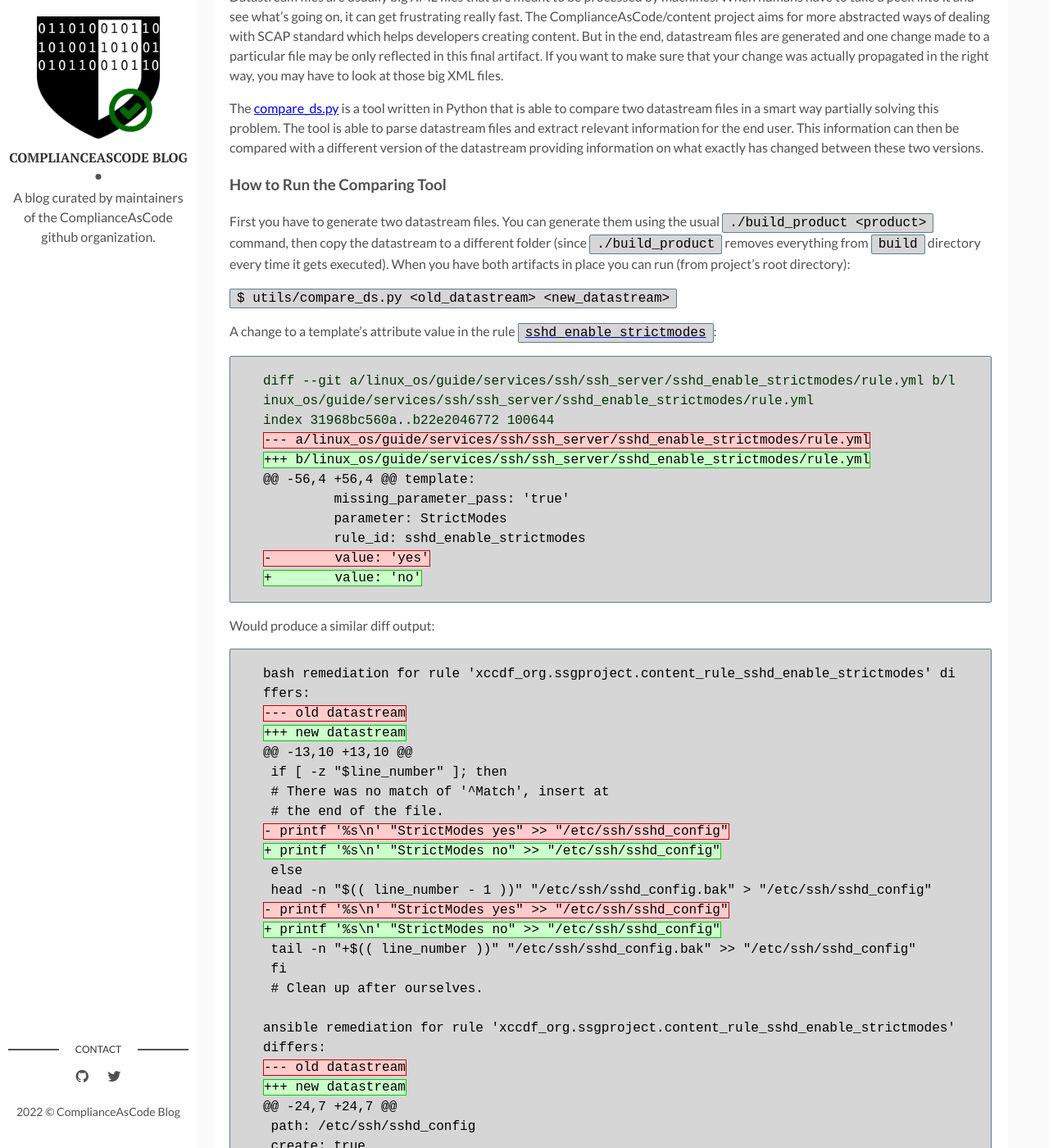
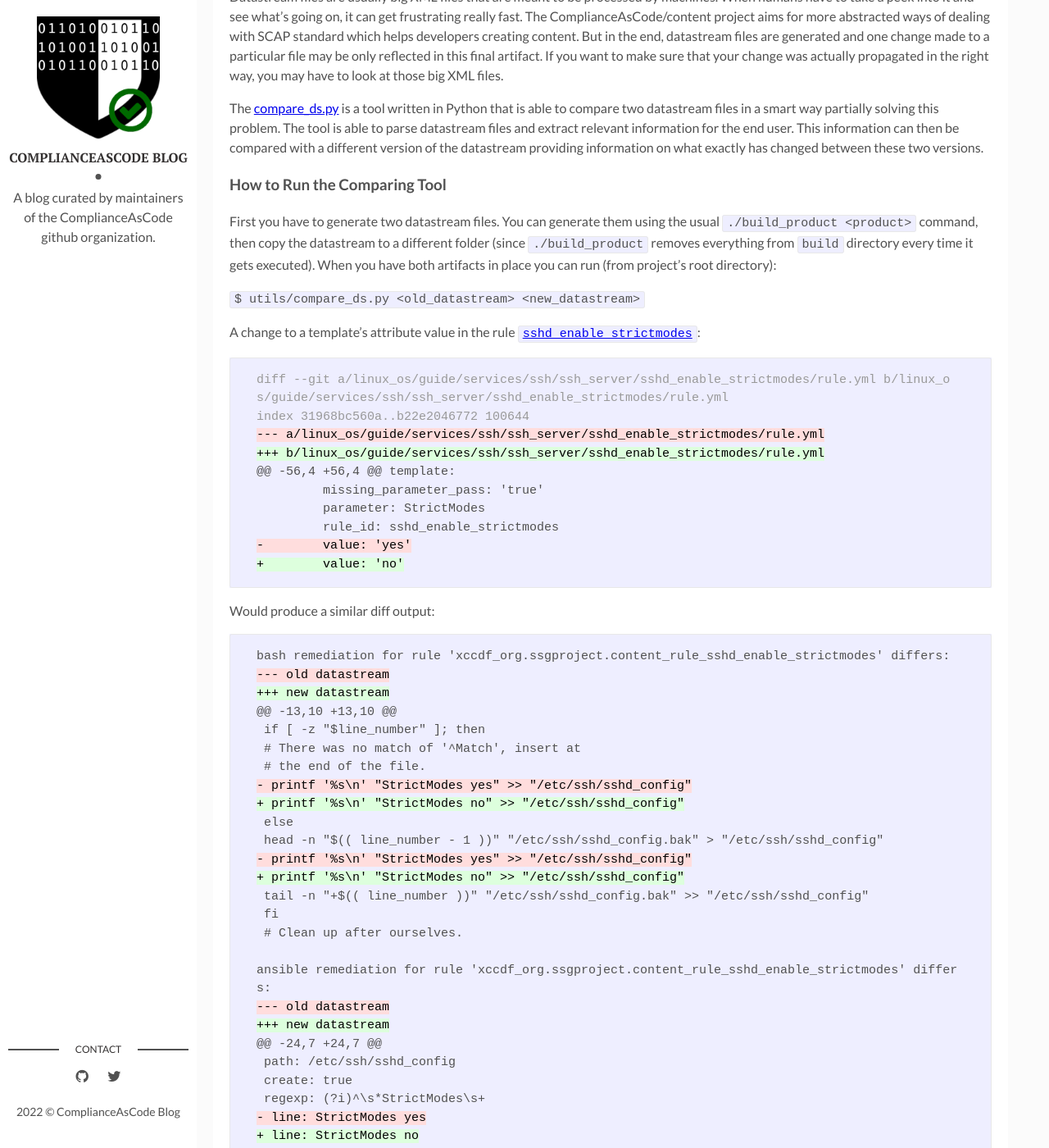
Before and after one commit to ComplianceAsCode/ComplianceAsCode.github.io, a Jekyll site: the page built from _posts/2021-11-11-comparing-datastream-tool.md, in a window 1280 px wide and 1400 px high, scrolled down 214 px. Shown: the whole window at 82% size. Built offline with Jekyll 4.4.1, drawn with Linux system fonts in a browser that asks for light colours; comment, search, counter and statistics services are not loaded.

Commit message:
Impove textbox highlighting.

```diff
--- a/_includes/pagination.html
+++ b/_includes/pagination.html
@@ -3,9 +3,9 @@
     <ul>
       {% if paginator.previous_page %}
         {% if paginator.previous_page == 1 %}
-        <p><a class="newer-posts" href="{{ site.baseurl }}/"><i class="fa fa-long-arrow-left" aria-hidden="true"></i></a></p>
+        <p><a class="newer-posts" href="{{ site.baseurl }}/"><i class="fa fa-long-arrow-left fa-lg" aria-hidden="true"></i></a></p>
         {% else %}
-        <p><a class="newer-posts" href="{{ site.baseurl }}/page/{{ paginator.previous_page }}/"><i class="fa fa-long-arrow-left" aria-hidden="true"></i></a></p>
+        <p><a class="newer-posts" href="{{ site.baseurl }}/page/{{ paginator.previous_page }}/"><i class="fa fa-long-arrow-left fa-lg" aria-hidden="true"></i></a></p>
         {% endif %}
       {% endif %}
 
@@ -14,7 +14,7 @@
       {% endif %}
 
       {% if paginator.next_page %}
-      <p><a class="older-posts" href="{{ site.baseurl }}/page/{{ paginator.next_page }}/"><i class="fa fa-long-arrow-right" aria-hidden="true"></i></a></p>
+      <p><a class="older-posts" href="{{ site.baseurl }}/page/{{ paginator.next_page }}/"><i class="fa fa-long-arrow-right fa-lg" aria-hidden="true"></i></a></p>
       {% endif %}
     </ul>
   </nav>
--- a/_layouts/post.html
+++ b/_layouts/post.html
@@ -24,7 +24,6 @@ layout: main
         <div class="page-share">
           <a href="https://twitter.com/intent/tweet?text={{ page.title }}&url={{ site.url }}{{ page.url }}" title="Share on Twitter" rel="nofollow" target="_blank">Twitter</a>
           <a href="https://facebook.com/sharer.php?u={{ site.url }}{{ page.url }}" title="Share on Facebook" rel="nofollow" target="_blank">Facebook</a>
-          <a href="https://plus.google.com/share?url={{ site.url }}{{ page.url }}" title="Share on Google+" rel="nofollow" target="_blank">Google+</a>
         </div>
         <div class="page-tag">
           {% for tag in page.tags %}
--- a/assets/css/main.css
+++ b/assets/css/main.css
@@ -133,18 +133,14 @@ strong {
   font-weight: bolder;
 }
 
-/**
- * 1. Correct the inheritance and scaling of font size in all browsers.
- * 2. Correct the odd `em` font sizing in all browsers.
- */
-code,
-kbd,
-samp {
-  font-family: monospace, monospace;
-  /* 1 */
-  font-size: 1em;
-  /* 2 */
-}
+/** Code formatting */
+pre, code { font-size: 15px; border: 1px solid #e8e8e8; border-radius: 3px; background-color: #eef; }
+
+code { padding: 1px 5px; }
+
+pre { padding: 8px 12px; overflow-x: auto; }
+
+pre > code { border: 0; padding-right: 0; padding-left: 0; }
 
 /**
  * Add the correct font style in Android 4.3-.
@@ -436,327 +432,128 @@ template {
   display: none;
 }
 
-.highlight {
-  /* background-color: #faf9f9; */
-  background-color: rgb(214, 214, 214);
-  -webkit-border-radius: 3px;
-          border-radius: 3px;
-  margin: 0;
-}
+/** Syntax highlighting styles */
+.highlight { background: #fff; }
 
-.highlighter-rouge {
-  color: #000000;
-  font-weight: 400;
-  border: 1px solid #607D8B;
-  background-color: rgb(214, 214, 214);
-  -webkit-border-radius: 2px;
-          border-radius: 2px;
-  padding: 0.1rem 0.5rem;
-}
+.highlighter-rouge .highlight { background: #eef; }
 
-.highlight .hll {
-  background-color: #ffc;
-}
+.highlight .c { color: #998; font-style: italic; }
 
-.highlight .c {
-  color: #999;
-}
+.highlight .err { color: #a61717; background-color: #e3d2d2; }
 
-/* Comment */
-.highlight .err {
-  color: #a00;
-  background-color: #faa;
-}
+.highlight .k { font-weight: bold; }
 
-/* Error */
-.highlight .k {
-  color: #069;
-}
+.highlight .o { font-weight: bold; }
 
-/* Keyword */
-.highlight .o {
-  color: #555;
-}
+.highlight .cm { color: #998; font-style: italic; }
 
-/* Operator */
-.highlight .cm {
-  color: #09f;
-  font-style: italic;
-}
+.highlight .cp { color: #999; font-weight: bold; }
 
-/* Comment.Multiline */
-.highlight .cp {
-  color: #099;
-}
+.highlight .c1 { color: #998; font-style: italic; }
 
-/* Comment.Preproc */
-.highlight .c1 {
-  color: #999;
-}
+.highlight .cs { color: #999; font-weight: bold; font-style: italic; }
 
-/* Comment.Single */
-.highlight .cs {
-  color: #999;
-}
+.highlight .gd { color: #000; background-color: #fdd; }
 
-/* Comment.Special */
-.highlight .gd {
-  background-color: #fcc;
-  border: 1px solid #c00;
-}
+.highlight .gd .x { color: #000; background-color: #faa; }
 
-/* Generic.Deleted */
-.highlight .ge {
-  font-style: italic;
-}
+.highlight .ge { font-style: italic; }
 
-/* Generic.Emph */
-.highlight .gr {
-  color: #f00;
-}
+.highlight .gr { color: #a00; }
 
-/* Generic.Error */
-.highlight .gh {
-  color: #030;
-}
+.highlight .gh { color: #999; }
 
-/* Generic.Heading */
-.highlight .gi {
-  background-color: #cfc;
-  border: 1px solid #0c0;
-}
+.highlight .gi { color: #000; background-color: #dfd; }
 
-/* Generic.Inserted */
-.highlight .go {
-  color: #aaa;
-}
+.highlight .gi .x { color: #000; background-color: #afa; }
 
-/* Generic.Output */
-.highlight .gp {
-  color: #009;
-}
+.highlight .go { color: #888; }
 
-/* Generic.Prompt */
-/* Generic.Strong */
-.highlight .gu {
-  color: #030;
-}
+.highlight .gp { color: #555; }
 
-/* Generic.Subheading */
-.highlight .gt {
-  color: #9c6;
-}
+.highlight .gs { font-weight: bold; }
 
-/* Generic.Traceback */
-.highlight .kc {
-  color: #069;
-}
+.highlight .gu { color: #aaa; }
 
-/* Keyword.Constant */
-.highlight .kd {
-  color: #069;
-}
+.highlight .gt { color: #a00; }
 
-/* Keyword.Declaration */
-.highlight .kn {
-  color: #069;
-}
+.highlight .kc { font-weight: bold; }
 
-/* Keyword.Namespace */
-.highlight .kp {
-  color: #069;
-}
+.highlight .kd { font-weight: bold; }
 
-/* Keyword.Pseudo */
-.highlight .kr {
-  color: #069;
-}
+.highlight .kp { font-weight: bold; }
 
-/* Keyword.Reserved */
-.highlight .kt {
-  color: #078;
-}
+.highlight .kr { font-weight: bold; }
 
-/* Keyword.Type */
-.highlight .m {
-  color: #f60;
-}
+.highlight .kt { color: #458; font-weight: bold; }
 
-/* Literal.Number */
-.highlight .s {
-  color: #d44950;
-}
+.highlight .m { color: #099; }
 
-/* Literal.String */
-.highlight .na {
-  color: #4f9fcf;
-}
+.highlight .s { color: #d14; }
 
-/* Name.Attribute */
-.highlight .nb {
-  color: #366;
-}
+.highlight .na { color: #008080; }
 
-/* Name.Builtin */
-.highlight .nc {
-  color: #0a8;
-}
+.highlight .nb { color: #0086B3; }
 
-/* Name.Class */
-.highlight .no {
-  color: #360;
-}
+.highlight .nc { color: #458; font-weight: bold; }
 
-/* Name.Constant */
-.highlight .nd {
-  color: #99f;
-}
+.highlight .no { color: #008080; }
 
-/* Name.Decorator */
-.highlight .ni {
-  color: #999;
-}
+.highlight .ni { color: #800080; }
 
-/* Name.Entity */
-.highlight .ne {
-  color: #c00;
-}
+.highlight .ne { color: #900; font-weight: bold; }
 
-/* Name.Exception */
-.highlight .nf {
-  color: #c0f;
-}
+.highlight .nf { color: #900; font-weight: bold; }
 
-/* Name.Function */
-.highlight .nl {
-  color: #99f;
-}
+.highlight .nn { color: #555; }
 
-/* Name.Label */
-.highlight .nn {
-  color: #0cf;
-}
+.highlight .nt { color: #000080; }
 
-/* Name.Namespace */
-.highlight .nt {
-  color: #2f6f9f;
-}
+.highlight .nv { color: #008080; }
 
-/* Name.Tag */
-.highlight .nv {
-  color: #033;
-}
+.highlight .ow { font-weight: bold; }
 
-/* Name.Variable */
-.highlight .ow {
-  color: #000;
-}
+.highlight .w { color: #bbb; }
 
-/* Operator.Word */
-.highlight .w {
-  color: #bbb;
-}
+.highlight .mf { color: #099; }
 
-/* Text.Whitespace */
-.highlight .mf {
-  color: #f60;
-}
+.highlight .mh { color: #099; }
 
-/* Literal.Number.Float */
-.highlight .mh {
-  color: #f60;
-}
+.highlight .mi { color: #099; }
 
-/* Literal.Number.Hex */
-.highlight .mi {
-  color: #f60;
-}
+.highlight .mo { color: #099; }
 
-/* Literal.Number.Integer */
-.highlight .mo {
-  color: #f60;
-}
+.highlight .sb { color: #d14; }
 
-/* Literal.Number.Oct */
-.highlight .sb {
-  color: #c30;
-}
+.highlight .sc { color: #d14; }
 
-/* Literal.String.Backtick */
-.highlight .sc {
-  color: #c30;
-}
+.highlight .sd { color: #d14; }
 
-/* Literal.String.Char */
-.highlight .sd {
-  color: #c30;
-  font-style: italic;
-}
+.highlight .s2 { color: #d14; }
 
-/* Literal.String.Doc */
-.highlight .s2 {
-  color: #c30;
-}
+.highlight .se { color: #d14; }
 
-/* Literal.String.Double */
-.highlight .se {
-  color: #c30;
-}
+.highlight .sh { color: #d14; }
 
-/* Literal.String.Escape */
-.highlight .sh {
-  color: #c30;
-}
+.highlight .si { color: #d14; }
 
-/* Literal.String.Heredoc */
-.highlight .si {
-  color: #a00;
-}
+.highlight .sx { color: #d14; }
 
-/* Literal.String.Interpol */
-.highlight .sx {
-  color: #c30;
-}
+.highlight .sr { color: #009926; }
 
-/* Literal.String.Other */
-.highlight .sr {
-  color: #3aa;
-}
+.highlight .s1 { color: #d14; }
 
-/* Literal.String.Regex */
-.highlight .s1 {
-  color: #c30;
-}
+.highlight .ss { color: #990073; }
 
-/* Literal.String.Single */
-.highlight .ss {
-  color: #fc3;
-}
+.highlight .bp { color: #999; }
 
-/* Literal.String.Symbol */
-.highlight .bp {
-  color: #366;
-}
+.highlight .vc { color: #008080; }
 
-/* Name.Builtin.Pseudo */
-.highlight .vc {
-  color: #033;
-}
+.highlight .vg { color: #008080; }
 
-/* Name.Variable.Class */
-.highlight .vg {
-  color: #033;
-}
+.highlight .vi { color: #008080; }
 
-/* Name.Variable.Global */
-.highlight .vi {
-  color: #033;
-}
-
-/* Name.Variable.Instance */
-.highlight .il {
-  color: #f60;
-}
+.highlight .il { color: #099; }
 
 /* Literal.Number.Integer.Long */
 .css .o,
@@ -812,16 +609,6 @@ blockquote {
 
 pre {
   padding: 1rem 2rem;
-  overflow: auto;
-  white-space: pre-wrap;
-  word-wrap: break-word;
-  word-break: break-all;
-}
-
-pre code {
-  border: 0;
-  padding-right: 0;
-  padding-left: 0;
   overflow: auto;
   white-space: pre-wrap;
   word-wrap: break-word;
```
